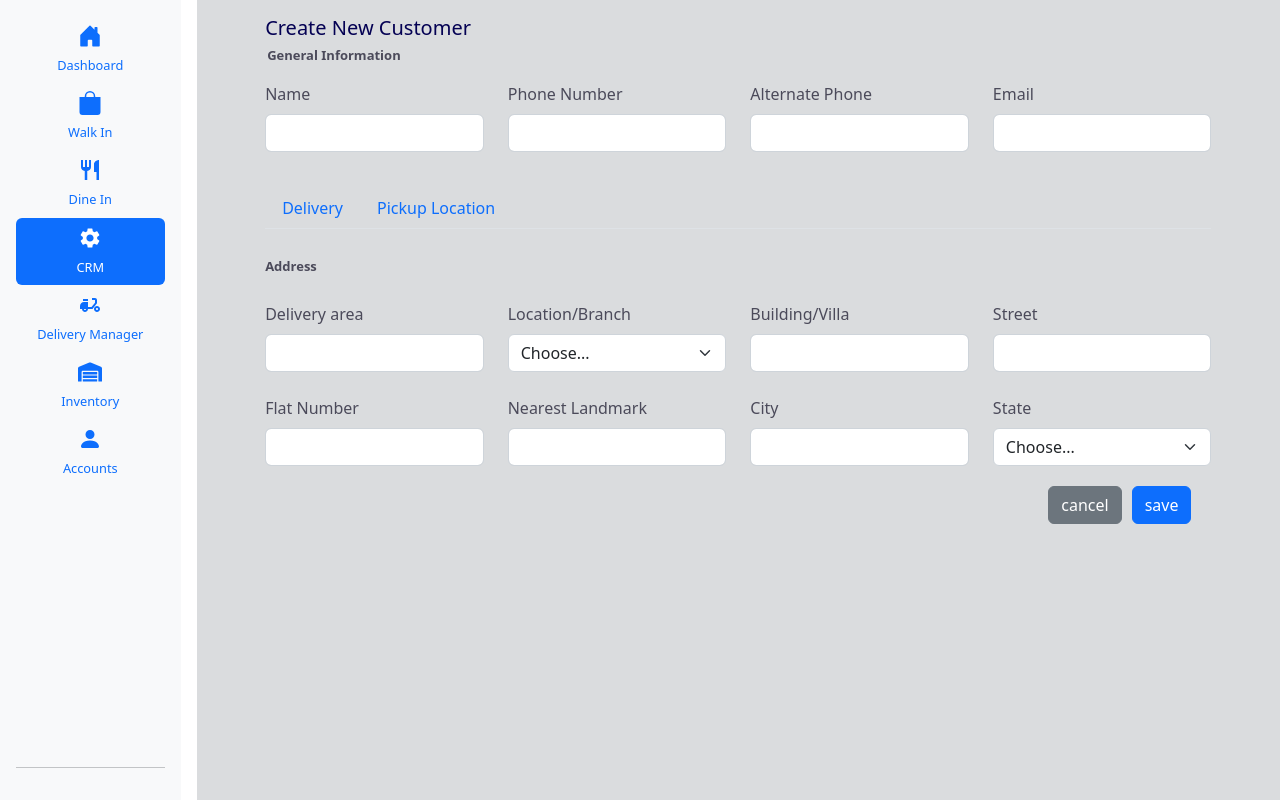
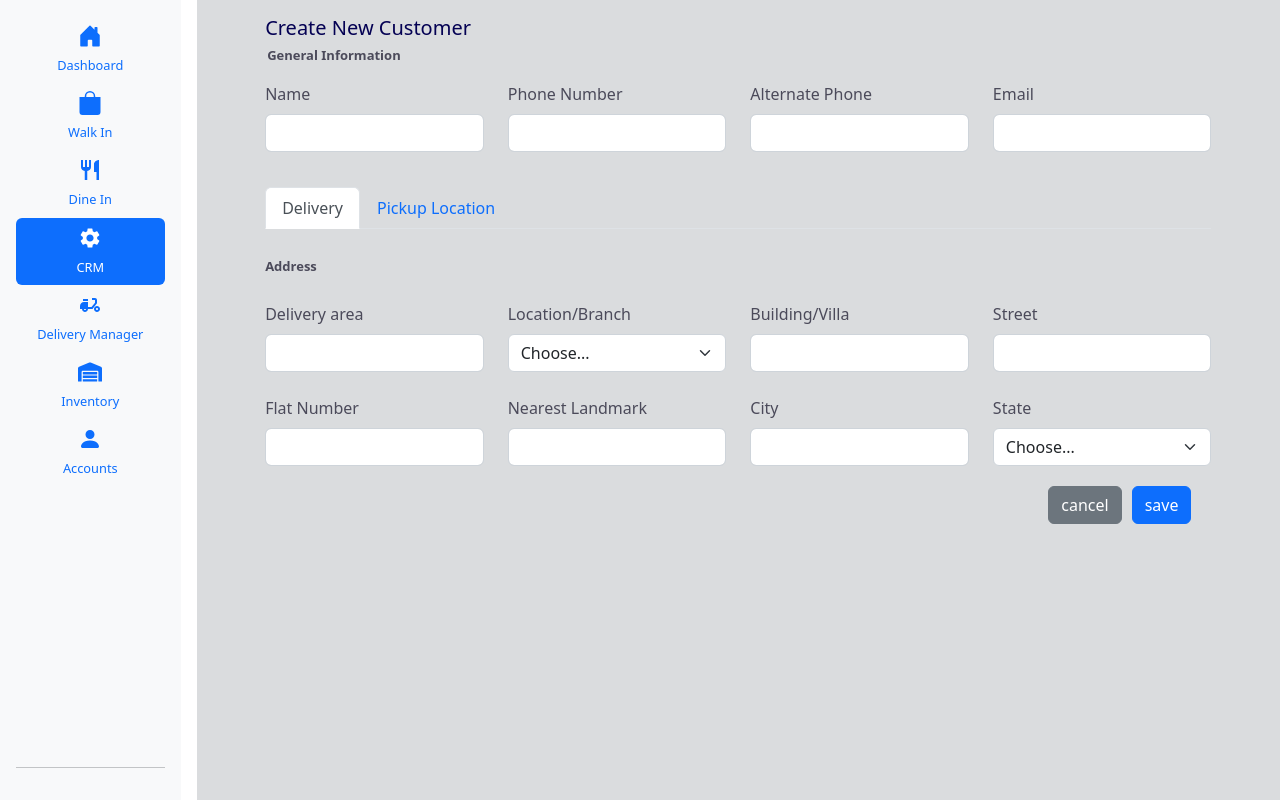
Before and after one commit to muhammedashifpa/zres, a React (Create React App) app: page /pos/main/crm/add-customer in a window 1280 px wide. Built offline with nearby package versions, Linux system fonts and the light colour scheme.

Commit message:
changes in general information

```diff
--- a/src/components/pos/main/components/crm/components/addCustomers/AddCustomers.jsx
+++ b/src/components/pos/main/components/crm/components/addCustomers/AddCustomers.jsx
@@ -9,11 +9,14 @@ import Button from "../../../../../../utils/button/Button"
 const AddCustomers = () => {
   const [deliverytab, setDeliverytab] = React.useState(true);
   const [pickuptab, setPickuptab] = React.useState(false);
+  const [active, setActive] = React.useState('delivery')
   const delveryhandler = () => {
+    setActive('delivery')
     setDeliverytab(true);
     setPickuptab(false);
   };
   const pickuphandler = () => {
+    setActive('pickup')
     setDeliverytab(false);
     setPickuptab(true);
   };
@@ -31,12 +34,13 @@ const AddCustomers = () => {
         <GeneralInformation
           onDeleveryHandler={delveryhandler}
           onPickupHandler={pickuphandler}
+          active={active}
         />
         {deliverytab && (
           <>
             <Delivery />
             <ButtonWrapper>
-              <Button className='btn btn-secondary' name='cancel'/>
+              <Button className='btn btn-secondary ' name='cancel'/>
               <Button type='submit' className='btn btn-primary' name='save'/>
             </ButtonWrapper>
           </>
--- a/src/components/pos/main/components/crm/components/addCustomers/components/GeneralInformation.jsx
+++ b/src/components/pos/main/components/crm/components/addCustomers/components/GeneralInformation.jsx
@@ -17,10 +17,10 @@ const GeneralInformation = (props) => {
 
         <ul className="nav nav-tabs">
           <li onClick={() => props.onDeleveryHandler()} className="nav-item">
-            <a href="#" className="nav-link">Delivery</a>
+            <a href="#" className={`nav-link ${props.active==='delivery'&&'active'}`}>Delivery</a>
           </li>
           <li onClick={props.onPickupHandler} className="nav-item">
-            <a href="#" className="nav-link">Pickup Location</a>
+            <a href="#" className={`nav-link ${props.active==='pickup'&&'active'}`}>Pickup Location</a>
           </li>
         </ul>
       </UserDetailsWrapper>
```
